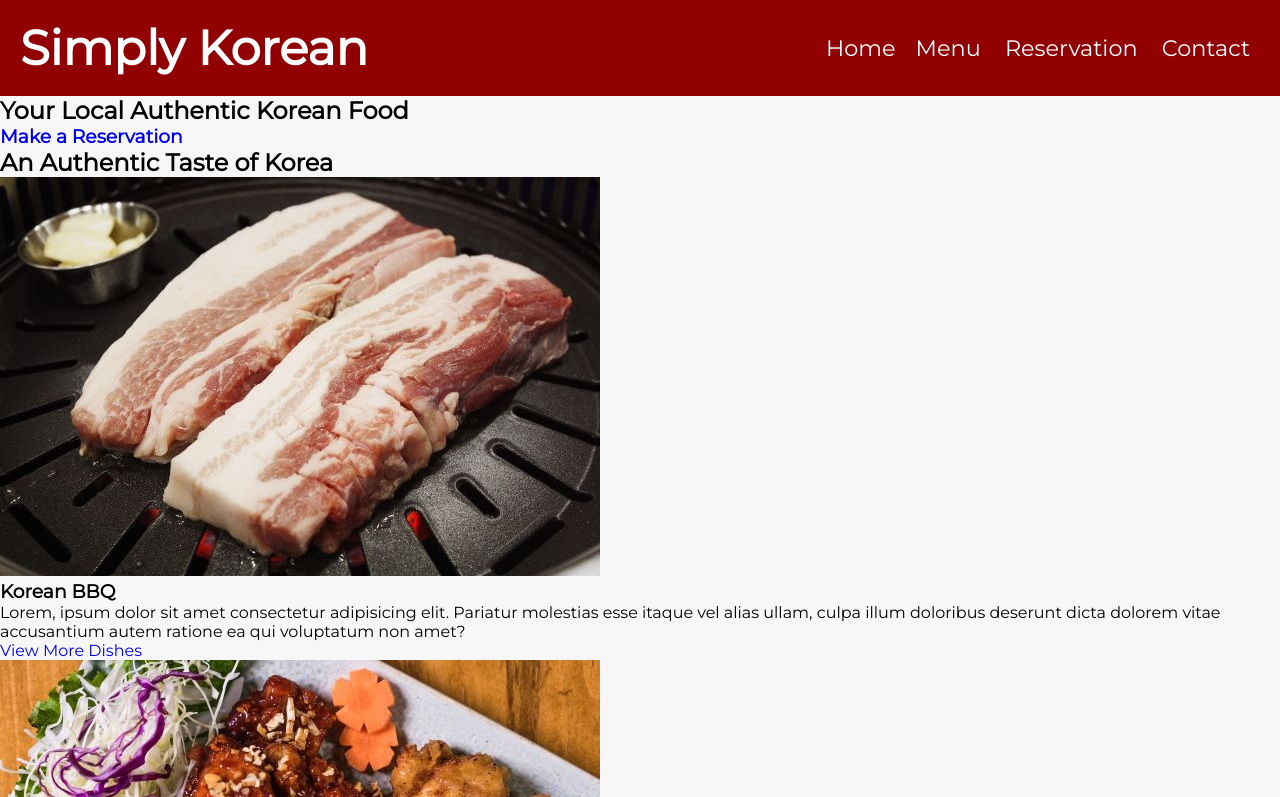
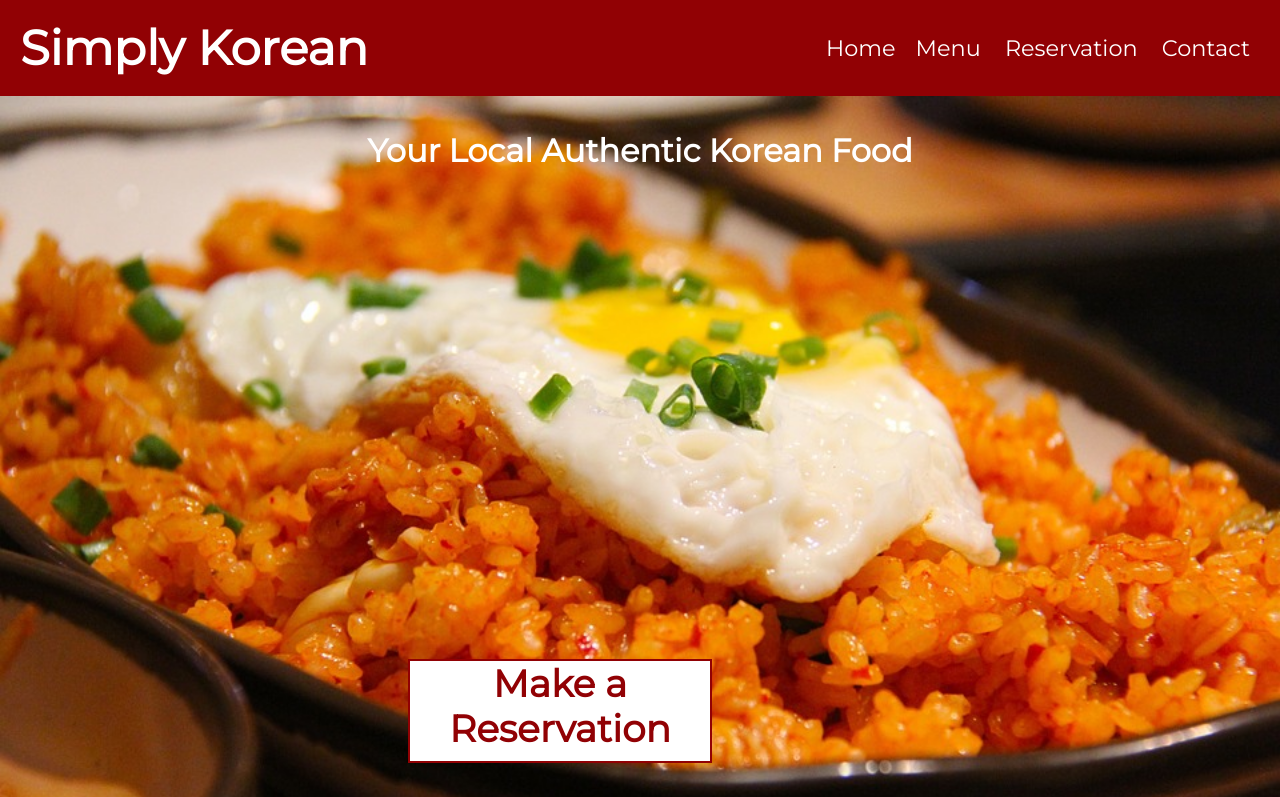
Before and after one commit to JamesMartin1998/HTML-CSS-Project, a plain HTML site: page index.html in a window 1280 px wide. Shown: the top 797 px of the page. Drawn offline with Linux system fonts and the light colour scheme.

Commit message:
add style for main image section

```diff
--- a/assets/css/style.css
+++ b/assets/css/style.css
@@ -49,3 +49,34 @@ nav {
     color: rgb(255, 255, 255);
     font-weight: 600;
 }
+
+#main-image-section div {
+    background: url("../images/kimchi_fried_rice.jpg") no-repeat center center;
+    background-size: cover;
+    height: 88vh;
+    width: 100%;
+    position: relative;
+    text-align: center;
+}
+
+#center-heading {
+    text-align: center;
+    font-size: 2rem;
+    position: absolute;
+    top: 5%;
+    width: 100%;
+    color:rgb(255, 255, 255);
+}
+
+#reservation-link {
+    text-align: center;
+    font-size: 2rem;
+    color: #910104;
+    top: 80%;
+    background: white;
+    width: 300px;
+    height: 100px;
+    position: absolute;
+    top: 80%;
+    border: solid 2px #910104;
+}
```
Lines whose indentation alone changed are shown as unchanged.
